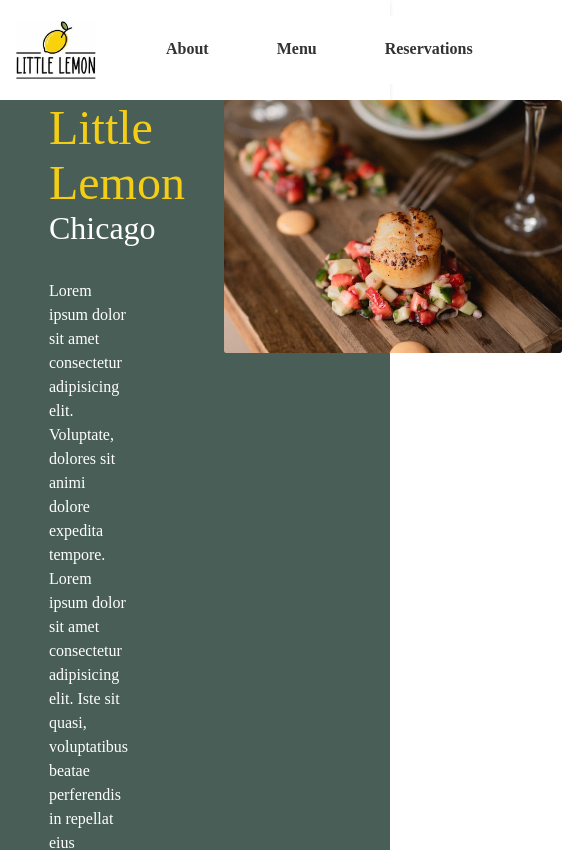
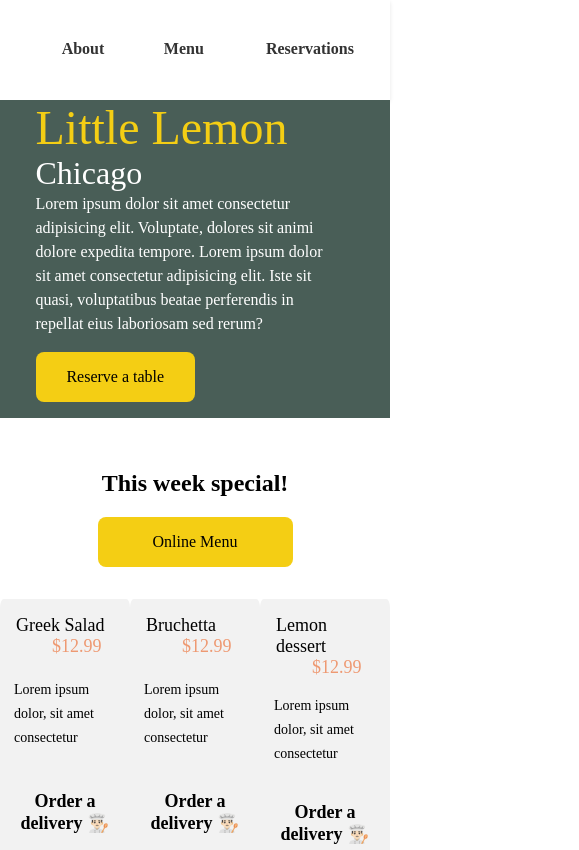
Before and after one commit to max-mena-SD/lemon-app, a React (Create React App) app: page / in a window 390 px wide. Shown: the top 850 px of the page, 579 px wide, since content can reach past the window. Built offline with nearby package versions, Linux system fonts and the light colour scheme; a web font is replaced by a local one.

Commit message:
Modifying the css to fit mobile

```diff
--- a/public/index.html
+++ b/public/index.html
@@ -18,15 +18,16 @@
       href="https://fonts.googleapis.com/css2?family=Markazi+Text&display=swap"
     />
 
-    <meta name="og:title" content="Pequeño Limón" />
+    <meta property="og:title" content="Pequeño Limón" />
     <meta
-      name="og:description"
+      property="og:description"
       content="Restaurante fusion mediterraneo con un ambiente familiar y tranquilo."
     />
     <meta
-      name="og:image"
+      property="og:image"
       content="https://tse3.mm.bing.net/th/id/OIP.vW403KB1UsTyqTdsUZmueAAAAA?pid=ImgDet&rs=1"
     />
+    <meta property="og:type" content="product" />
 
     <link rel="apple-touch-icon" href="%PUBLIC_URL%/logo192.png" />
     <!--
--- a/src/components/MenuMain.jsx
+++ b/src/components/MenuMain.jsx
@@ -25,7 +25,7 @@ function MenuMain() {
             <div className="itemTitle">
               <h4>Greek Salad</h4> <h4 className="priceTag">$12.99</h4>
             </div>
-            <p>
+            <p className="truncate">
               Lorem ipsum dolor, sit amet consectetur adipisicing elit.
               Eligendi, suscipit explicabo fugit dolorum distinctio sit.
               Tenetur, enim debitis quaerat quod architecto provident.
@@ -40,7 +40,7 @@ function MenuMain() {
             <div className="itemTitle">
               <h4>Bruchetta</h4> <h4 className="priceTag">$12.99</h4>
             </div>
-            <p>
+            <p className="truncate">
               Lorem ipsum dolor, sit amet consectetur adipisicing elit.
               Eligendi, suscipit explicabo fugit dolorum distinctio sit.
               Tenetur, enim debitis quaerat quod architecto provident.
@@ -59,7 +59,7 @@ function MenuMain() {
             <div className="itemTitle">
               <h4>Lemon dessert</h4> <h4 className="priceTag">$12.99</h4>
             </div>
-            <p>
+            <p className="truncate">
               Lorem ipsum dolor, sit amet consectetur adipisicing elit.
               Eligendi, suscipit explicabo fugit dolorum distinctio sit.
               Tenetur, enim debitis quaerat quod architecto provident.
--- a/src/components/Nav.jsx
+++ b/src/components/Nav.jsx
@@ -4,9 +4,6 @@ function Nav() {
   return (
     <nav>
       <ul className="nav-links">
-        <li>
-          {/* <a href="#main">Home</a> */}
-        </li>
         <li>
           <a href="#about">About</a>
         </li>
@@ -16,12 +13,6 @@ function Nav() {
         <li>
           <a href="#reservation">Reservations</a>
         </li>
-        <li>
-          {/* <a href="#">Order</a> */}
-        </li>
-        <li>
-          {/* <a href="#">Login</a> */}
-        </li>
       </ul>
     </nav>
   );
--- a/src/components/css/AboutMain.css
+++ b/src/components/css/AboutMain.css
@@ -44,3 +44,22 @@
   -webkit-box-orient: vertical;
   overflow: hidden;
 } */
+
+@media (max-width: 768px) {
+  .about{
+    display: flex;
+  }
+  .left{
+    padding: 0 1rem;
+    margin: 0 auto  ;
+    float: left;
+  }
+  .left p{
+    padding: 0;
+    width: 95%;
+  }
+  .right{
+    display: none;
+  }
+
+}
--- a/src/components/css/Footer.css
+++ b/src/components/css/Footer.css
@@ -32,3 +32,12 @@ article h2{
     font-family: karla;
     font-weight: 800;
 }
+
+@media (max-width:768px) {
+    footer{
+        display: flex;
+    }
+    footer article{
+        display: block;
+    }
+}
--- a/src/components/css/Header.css
+++ b/src/components/css/Header.css
@@ -13,6 +13,9 @@
 
   @media (max-width: 768px) {
     .logo {
-      max-width:5rem;
+      display: none;
+      .header{
+        padding: .5rem;
+      }
     }
   }
--- a/src/components/css/Main.css
+++ b/src/components/css/Main.css
@@ -26,3 +26,10 @@ main {
   margin: 0 auto;
   grid-template-rows: repeat(4, auto);
 }
+
+@media (max-width:768px) {
+  main{
+    margin: 0;
+  }
+
+}
--- a/src/components/css/MenuMain.css
+++ b/src/components/css/MenuMain.css
@@ -70,10 +70,48 @@
   font-family: karla;
   font-size: 1.1em;
 }
-p.orderLink {
+.orderLink {
   padding-top: 2em;
   padding-bottom: 2em;
   font-family: Verdana, Geneva, Tahoma, sans-serif;
   font-size: 1em;
   font-weight: 600;
 }
+ @media ( max-width: 768px ) {
+  .menu{
+    display: flex;
+  }
+  .itemTop{
+    display: block;
+  }
+  .itemTop h2{
+    display: block;
+    text-align: center;
+  }
+  .itemTop Button{
+    display: block;
+    margin: 0 auto ;
+  }
+
+  .itemBottom{
+    display: grid;
+    grid-template-rows: repeat(3, auto);
+    padding-top: 2rem;
+    column-gap: 0;
+  }
+  .specialItem h4, .specialItem .orderLink{
+    text-align: center;
+    font-size: large;
+  }
+  .specialItem .truncate{
+    font-size: 14px;
+    white-space: normal;
+    overflow: hidden;
+    text-overflow: ellipsis;
+    line-height: 1.5rem;
+    max-height: 4.5rem;
+  }
+  .imageItem{
+    display: none;
+  }
+ }
--- a/src/components/css/Nav.css
+++ b/src/components/css/Nav.css
@@ -27,3 +27,10 @@ nav {
   .nav-links li a:hover {
     background-color: #edefee;
   }
+
+  @media (max-width:768px) {
+    .nav-links li{
+      margin: 0;
+    }
+
+  }
--- a/src/components/css/ReserveMain.css
+++ b/src/components/css/ReserveMain.css
@@ -66,3 +66,21 @@
 .reservation Button {
   margin: 1em 1em 1em 0;
 }
+
+
+@media (max-width: 768px) {
+  .reservation{
+    display: block;
+    padding-left: 5%;
+    padding-right: 5%;
+  }
+  /* .left, .right{
+    float: right;
+  }
+  .reservation Button{
+    align-items: end;
+  } */
+  img, .right{
+    display: none;
+  }
+}
--- a/src/components/css/Testimony.css
+++ b/src/components/css/Testimony.css
@@ -55,3 +55,10 @@
   padding: 5%;
   text-align: end;
 }
+
+@media (max-width: 768px) {
+  .image img {
+    border-radius: 0;
+  }
+
+}
```
Also changed, not shown: 1 other file (tests, documents, lock files or other folders).
